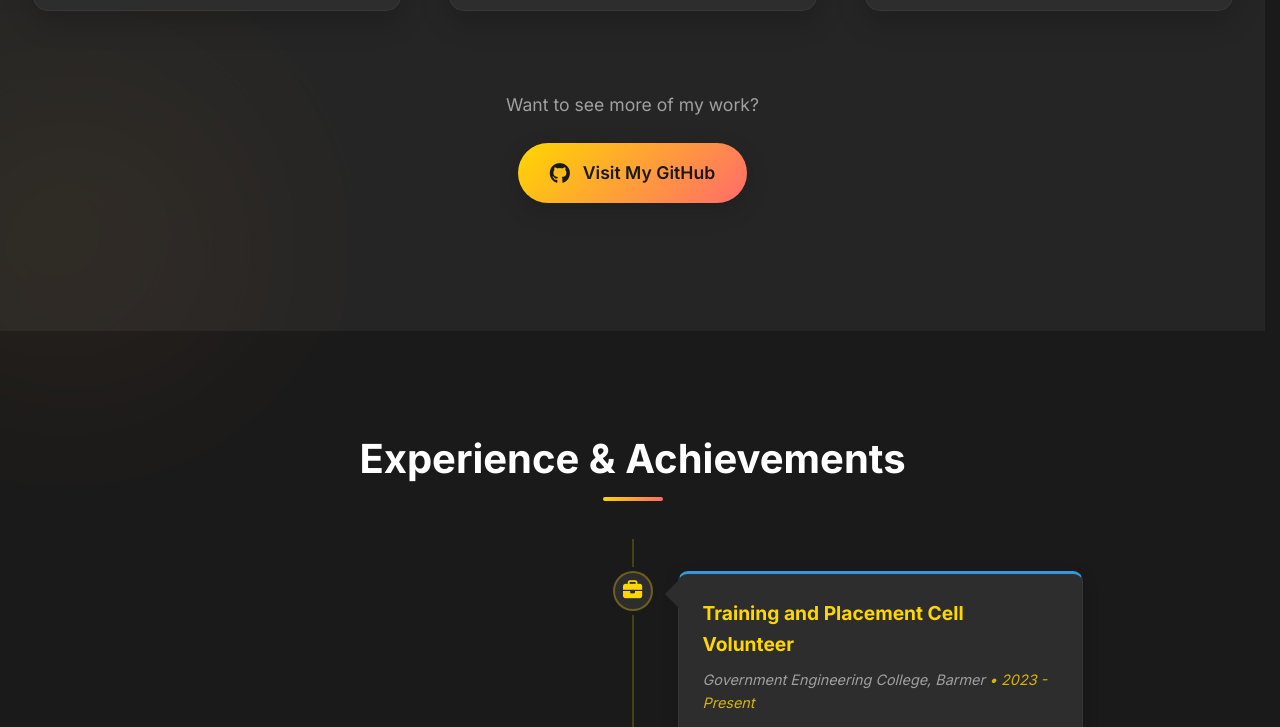
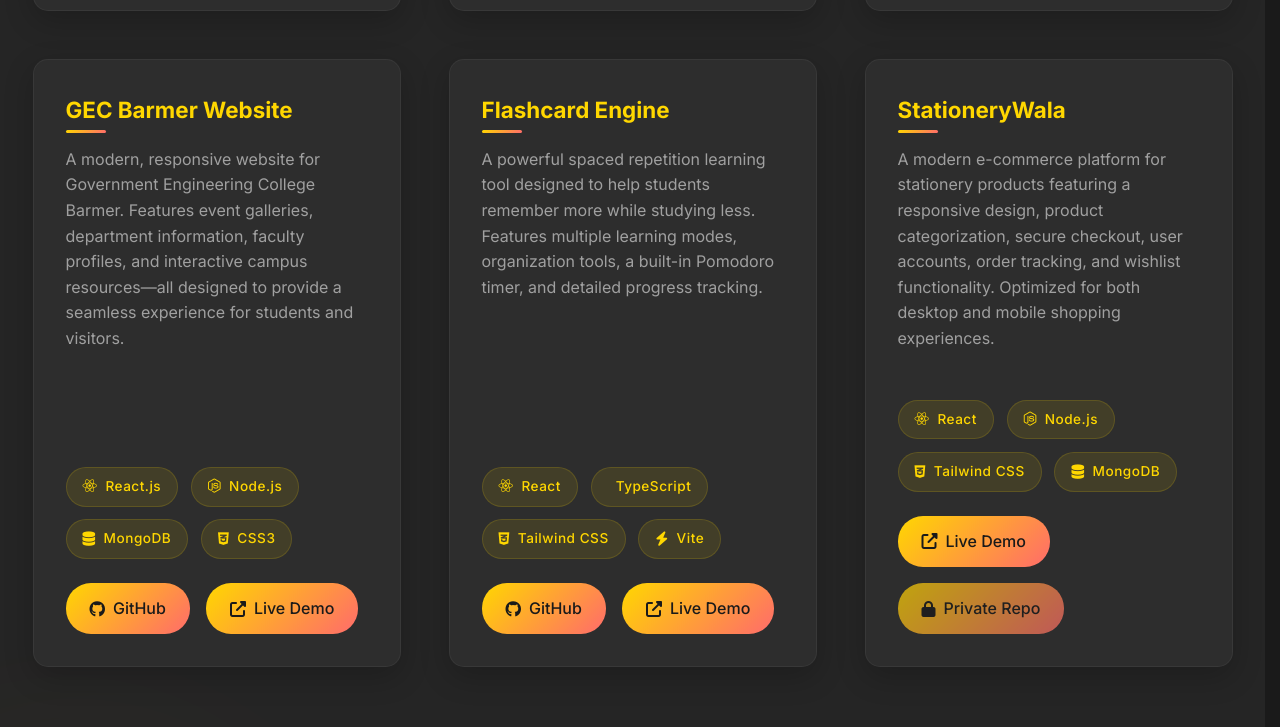
Before and after one commit to Aarinmahala/Aarinmahala, a plain HTML site: page index.html in a window 1280 px wide. Shown: the part 3601-4328 px from the top of the page. Drawn offline with Linux system fonts and the light colour scheme.

Commit message:
Update portfolio with new projects: GEC Barmer Website, Flashcard Engine, and StationeryWala

```diff
--- a/index.html
+++ b/index.html
@@ -2,7 +2,7 @@
 <html lang="en">
 <head>
     <meta charset="UTF-8">
-    <meta name="viewport" content="width=device-width, initial-scale=1.0, maximum-scale=1.0, user-scalable=no">
+    <meta name="viewport" content="width=device-width, initial-scale=1.0">
     <meta name="theme-color" content="#1a1a1a">
     <meta name="description" content="Aarin Mahala - AI & ML Enthusiast, Web Developer, and Blockchain Technology Expert">
     <meta name="keywords" content="Aarin Mahala, AI, ML, Web Development, Blockchain, Portfolio">
@@ -23,6 +23,9 @@
 
     <!-- PWA Support -->
     <link rel="manifest" href="manifest.json">
+    <link rel="apple-touch-icon" href="im11-small.jpg">
+    <link rel="icon" href="webdevloper.ico" type="image/x-icon">
+    <link rel="shortcut icon" href="webdevloper.ico" type="image/x-icon">
     <meta name="apple-mobile-web-app-capable" content="yes">
     <meta name="apple-mobile-web-app-status-bar-style" content="black">
 </head>
@@ -460,6 +463,57 @@
                     </div>
                 </div>
             </div>
+
+            <div class="project-card">
+                <div class="project-content">
+                    <h3>GEC Barmer Website</h3>
+                    <p>A modern, responsive website for Government Engineering College Barmer. Features event galleries, department information, faculty profiles, and interactive campus resources—all designed to provide a seamless experience for students and visitors.</p>
+                    <div class="project-tech">
+                        <span><i class="fab fa-react"></i> React.js</span>
+                        <span><i class="fab fa-node-js"></i> Node.js</span>
+                        <span><i class="fas fa-database"></i> MongoDB</span>
+                        <span><i class="fab fa-css3-alt"></i> CSS3</span>
+                    </div>
+                    <div class="project-links">
+                        <a href="https://github.com/Aarinmahala/gec-barmer-website" class="btn" target="_blank" rel="noopener noreferrer"><i class="fab fa-github"></i> GitHub</a>
+                        <a href="https://college-website-rose.vercel.app/" class="btn" target="_blank" rel="noopener noreferrer"><i class="fas fa-external-link-alt"></i> Live Demo</a>
+                    </div>
+                </div>
+            </div>
+
+            <div class="project-card">
+                <div class="project-content">
+                    <h3>Flashcard Engine</h3>
+                    <p>A powerful spaced repetition learning tool designed to help students remember more while studying less. Features multiple learning modes, organization tools, a built-in Pomodoro timer, and detailed progress tracking.</p>
+                    <div class="project-tech">
+                        <span><i class="fab fa-react"></i> React</span>
+                        <span><i class="fab fa-typescript"></i> TypeScript</span>
+                        <span><i class="fab fa-css3-alt"></i> Tailwind CSS</span>
+                        <span><i class="fas fa-bolt"></i> Vite</span>
+                    </div>
+                    <div class="project-links">
+                        <a href="https://github.com/Aarinmahala/Flashcard-Engine" class="btn" target="_blank" rel="noopener noreferrer"><i class="fab fa-github"></i> GitHub</a>
+                        <a href="https://flashcard-engine-bay.vercel.app/" class="btn" target="_blank" rel="noopener noreferrer"><i class="fas fa-external-link-alt"></i> Live Demo</a>
+                    </div>
+                </div>
+            </div>
+
+            <div class="project-card">
+                <div class="project-content">
+                    <h3>StationeryWala</h3>
+                    <p>A modern e-commerce platform for stationery products featuring a responsive design, product categorization, secure checkout, user accounts, order tracking, and wishlist functionality. Optimized for both desktop and mobile shopping experiences.</p>
+                    <div class="project-tech">
+                        <span><i class="fab fa-react"></i> React</span>
+                        <span><i class="fab fa-node-js"></i> Node.js</span>
+                        <span><i class="fab fa-css3-alt"></i> Tailwind CSS</span>
+                        <span><i class="fas fa-database"></i> MongoDB</span>
+                    </div>
+                    <div class="project-links">
+                        <a href="https://www.stationerywala.shop/" class="btn" target="_blank" rel="noopener noreferrer"><i class="fas fa-external-link-alt"></i> Live Demo</a>
+                        <span class="btn disabled"><i class="fas fa-lock"></i> Private Repo</span>
+                    </div>
+                </div>
+            </div>
         </div>
         <div class="projects-cta">
             <p>Want to see more of my work?</p>
@@ -619,7 +673,7 @@
                 <p>I'm always open to new opportunities, collaborations, and interesting projects. Feel free to reach out!</p>
             </div>
 
-            <div class="contact-content">
+            <div class="contact-content contact-grid">
                 <div class="contact-form-container">
                     <div class="form-header">
                         <i class="fas fa-paper-plane"></i>
@@ -702,11 +756,11 @@
                             </div>
                             <div class="contact-card-content">
                                 <h4>WhatsApp</h4>
-                                <a href="https://wa.me/919057191730" class="contact-link" target="_blank">+91 9057191730</a>
+                                <a href="https://wa.me/919057191730" class="contact-link" target="_blank" rel="noopener noreferrer">+91 9057191730</a>
                                 <div class="response-info-mini">Quick responses during business hours</div>
                                 <div class="action-hint">Click to message on WhatsApp</div>
                                 <div class="contact-action">
-                                    <a href="https://wa.me/919057191730" class="whatsapp-btn" target="_blank">
+                                    <a href="https://wa.me/919057191730" class="whatsapp-btn" target="_blank" rel="noopener noreferrer">
                                         <i class="fab fa-whatsapp"></i> Message
                                     </a>
                                 </div>
@@ -742,7 +796,7 @@
                                     <span>Available for remote work worldwide</span>
                                 </div>
                                 <div class="contact-action">
-                                    <a href="https://www.google.com/maps/place/Jaipur,+Rajasthan" class="location-btn" target="_blank">
+                                    <a href="https://www.google.com/maps/place/Jaipur,+Rajasthan" class="location-btn" target="_blank" rel="noopener noreferrer">
                                         <i class="fas fa-map-marked-alt"></i> View on Map
                                     </a>
                                 </div>
```
Also changed, not shown: manifest.json (added), styles.css (indentation only), webdevloper.ico (added).
